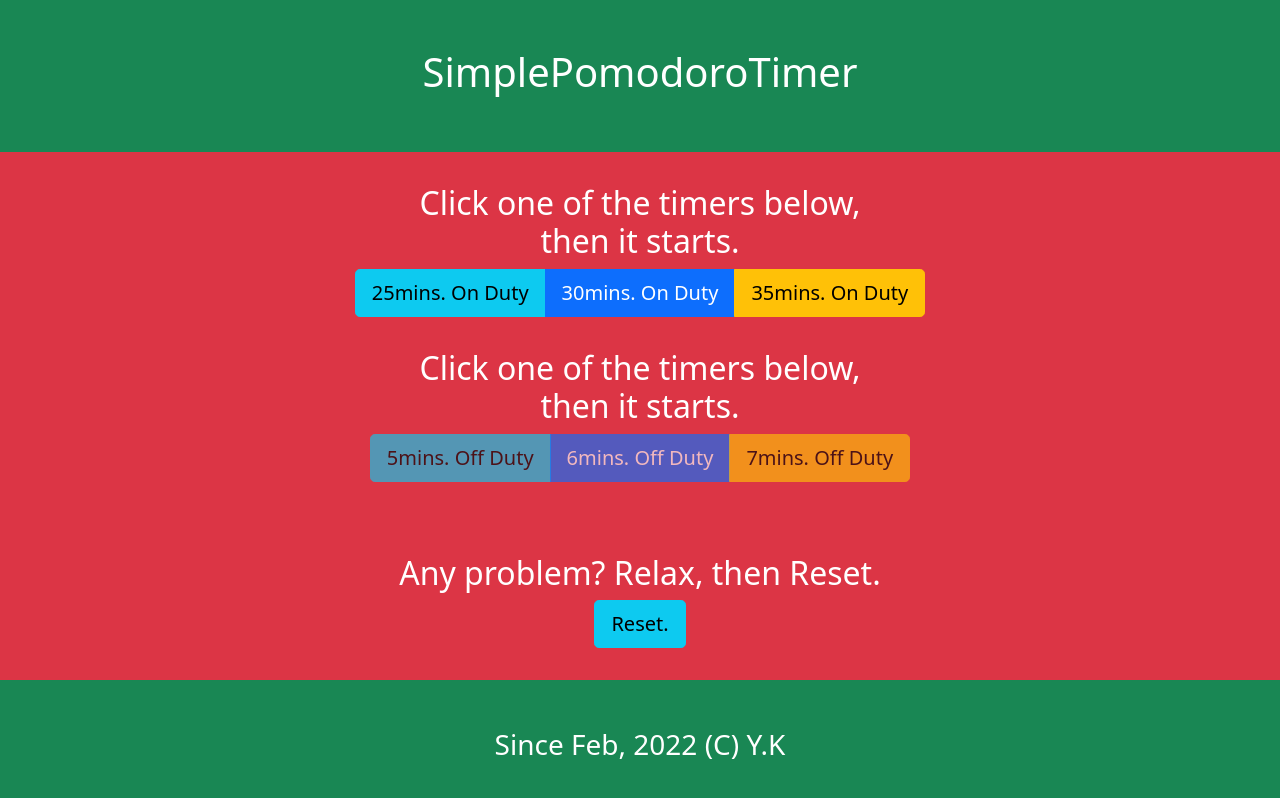
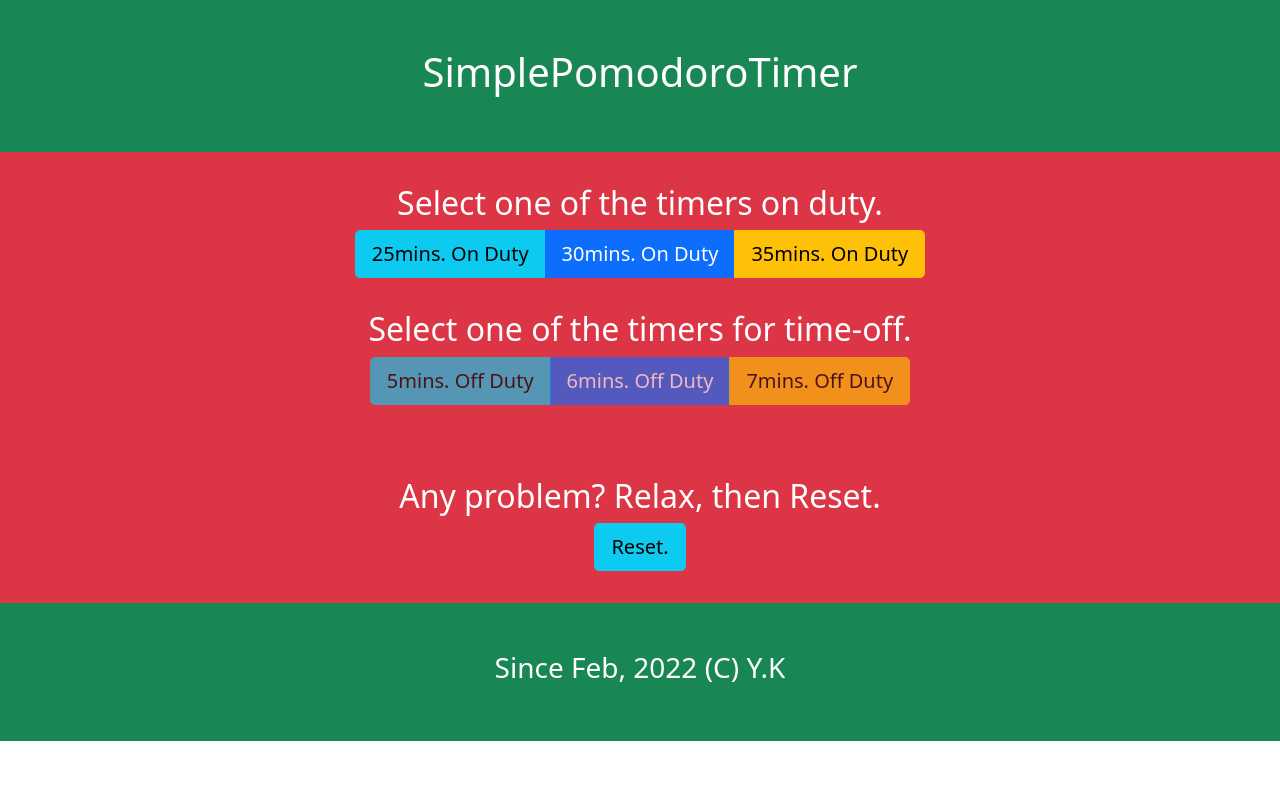
Before and after one commit to solaris0051/simplePomodoroTimer, a plain HTML site: page index.html in a window 1280 px wide. Drawn offline with Linux system fonts and the light colour scheme.

Commit message:
added tiny changes.

```diff
--- a/assets/package.json
+++ b/assets/package.json
@@ -29,5 +29,9 @@
   "dependencies": {
     "bootstrap": "^5.1.3",
     "bootstrap-icons": "^1.8.1"
+  },
+  "keywords": [],
+  "author": "",
+  "license": "ISC",
+  "description": ""
 }
-}
--- a/index.html
+++ b/index.html
@@ -5,6 +5,7 @@
  <head>
  	<meta http-equiv="Content-Type" content="text/html; charset=utf-8">
  	<meta name="viewport" content="width=device-width, initial-scale=1">
+  <meta name="description" content="SimplePomodoroTimer">
  	<script type="module" src="assets/dist/main.js"></script>
   <script type="module" src="top.js"></script>
  	<title>SimplePomodoroTimer</title>
@@ -18,8 +19,7 @@
  	</div>
  	<div id="div1" class="container-xxl p-3 bg-danger text-white text-center">
  		<div class="container-xxl p-3">
- 			<h2 id="hd1" class="h2">Click one of the timers below,<br>
-        then it starts.</h2>
+ 			<h2 id="hd1" class="h2">Select one of the timers on duty.</h2>
  			<div id="div2" class="btn-group btn-group-lg">
  				<button id="btn25" class="btn btn-info">25mins. On Duty</button>
  				<button id="btn30" class="btn btn-primary">30mins. On Duty</button>
@@ -27,8 +27,7 @@
  			</div>
  		</div>
     <div class="container-xxl p-3">
-    	<h2 id="hd2" class="h2">Click one of the timers below,<br>
-    		then it starts.</h2>
+    	<h2 id="hd2" class="h2">Select one of the timers for time-off.</h2>
     	<div class="btn-group btn-group-lg">
     		<button id="btn5" class="btn btn-info">5mins. Off Duty</button>
     		<button id="btn6" class="btn btn-primary">6mins. Off Duty</button>
```
Also changed, not shown: assets/dist/main.js, assets/dist/main.js.LICENSE.txt (added), assets/dist/style.css, 4 other files. Lines whose indentation alone changed are shown as unchanged.
